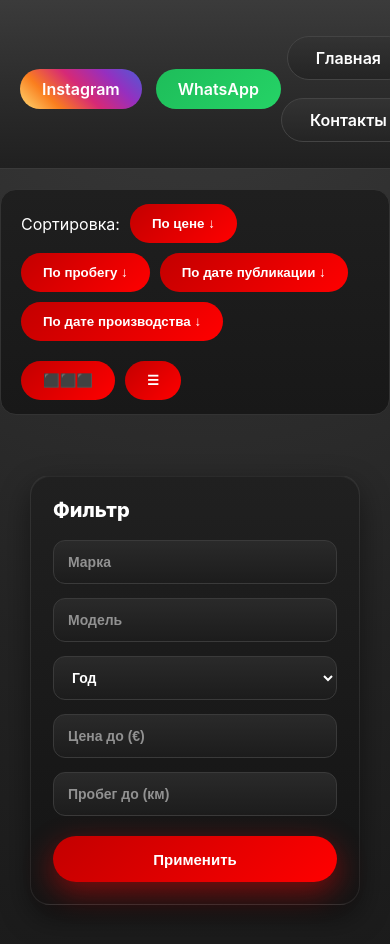
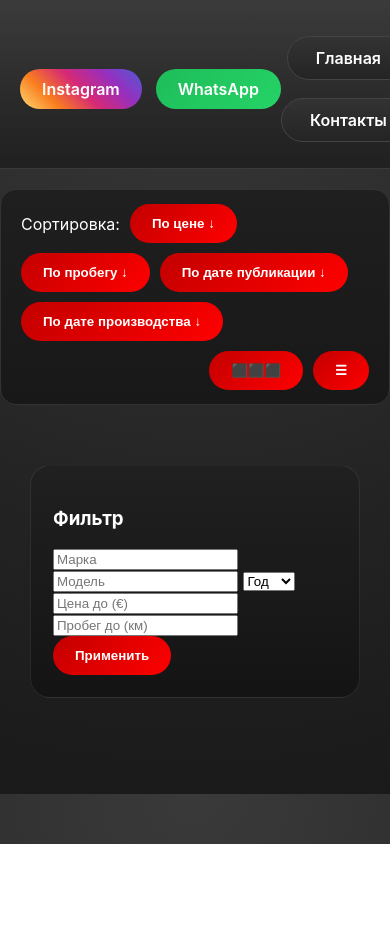
Before and after one commit to isablackness/border-auto, a website: page public/catalog.html in a window 390 px wide. Shown: the top 944 px of the page. After the commit the page ends 844 px from the top, so only its background shows below. Drawn offline with Linux system fonts and the light colour scheme; no server answers.

Commit message:
style catalog car html

```diff
--- a/public/css/catalog.css
+++ b/public/css/catalog.css
@@ -32,88 +32,17 @@
   align-items: flex-start;
 }
 
-/* ================= FILTER (FIXED) ================= */
+/* ================= FILTER ================= */
 .filter-panel {
   width: 100%;
   max-width: 300px;
   box-sizing: border-box;
-
   background: linear-gradient(180deg, #202020, #141414);
   border-radius: 20px;
   padding: 22px;
-
   position: sticky;
   top: 20px;
-
   border: 1px solid rgba(255,255,255,0.08);
-  box-shadow:
-    0 12px 30px rgba(0,0,0,0.45),
-    inset 0 1px 0 rgba(255,255,255,0.05);
-}
-
-.filter-panel h3 {
-  margin: 0 0 18px;
-  font-size: 20px;
-  font-weight: 800;
-  color: #ffffff;
-}
-
-/* поля строго в колонку */
-.filter-panel input,
-.filter-panel select,
-.filter-panel button {
-  width: 100%;
-  box-sizing: border-box;
-}
-
-/* INPUT / SELECT */
-.filter-panel input,
-.filter-panel select {
-  height: 44px;
-  margin-bottom: 14px;
-  padding: 0 14px;
-
-  background: linear-gradient(180deg, #2a2a2a, #1c1c1c);
-  border: 1px solid #3a3a3a;
-  border-radius: 12px;
-
-  color: #ffffff;
-  font-size: 14px;
-  font-weight: 600;
-  outline: none;
-}
-
-.filter-panel input::placeholder {
-  color: rgba(255,255,255,0.5);
-}
-
-.filter-panel input:focus,
-.filter-panel select:focus {
-  border-color: #ff2d2d;
-  box-shadow: 0 0 0 2px rgba(255,45,45,0.25);
-}
-
-/* BUTTON */
-.filter-panel button {
-  height: 46px;
-  margin-top: 6px;
-
-  background: linear-gradient(135deg, #c30000, #ff0000);
-  border: none;
-  border-radius: 999px;
-
-  color: #ffffff;
-  font-size: 15px;
-  font-weight: 800;
-  cursor: pointer;
-
-  box-shadow: 0 10px 30px rgba(255,0,0,0.45);
-  transition: transform 0.2s ease, box-shadow 0.2s ease;
-}
-
-.filter-panel button:hover {
-  transform: translateY(-1px);
-  box-shadow: 0 16px 40px rgba(255,0,0,0.6);
 }
 
 /* ================= GRID VIEW ================= */
@@ -132,7 +61,9 @@
 
 #catalog.view-list .car-card {
   flex-direction: row;
+  align-items: center;
   min-height: 200px;
+  padding-right: 24px;
 }
 
 #catalog.view-list .image-wrapper {
@@ -143,6 +74,24 @@
 
 #catalog.view-list .info {
   padding: 20px;
+  flex: 1;
+}
+
+/* === ЦЕНА СПРАВА В LIST VIEW === */
+#catalog.view-list .price-badge {
+  position: static;              /* убираем absolute */
+  margin-left: auto;             /* уводим вправо */
+  margin-right: 10px;
+
+  font-size: 20px;               /* КРУПНЕЕ */
+  font-weight: 900;
+  padding: 10px 22px;
+
+  background: linear-gradient(180deg, #3f3f3f, #1b1b1b);
+  border-radius: 14px;
+  box-shadow:
+    0 10px 26px rgba(0,0,0,0.6),
+    inset 0 1px 0 rgba(255,255,255,0.25);
 }
 
 /* ================= CARD ================= */
@@ -170,7 +119,7 @@
   object-fit: cover;
 }
 
-/* ================= PRICE ================= */
+/* ================= PRICE (GRID DEFAULT) ================= */
 .price-badge {
   position: absolute;
   top: 14px;
@@ -244,8 +193,14 @@
     grid-template-columns: repeat(auto-fill, minmax(280px, 1fr));
   }
 
-  .sort-bar .view-switch {
-    margin-left: 0;
-    margin-top: 10px;
+  /* в мобиле цена снова под инфо */
+  #catalog.view-list .car-card {
+    flex-direction: column;
+    align-items: flex-start;
+  }
+
+  #catalog.view-list .price-badge {
+    margin: 10px 0 0 20px;
+    font-size: 18px;
   }
 }
```
